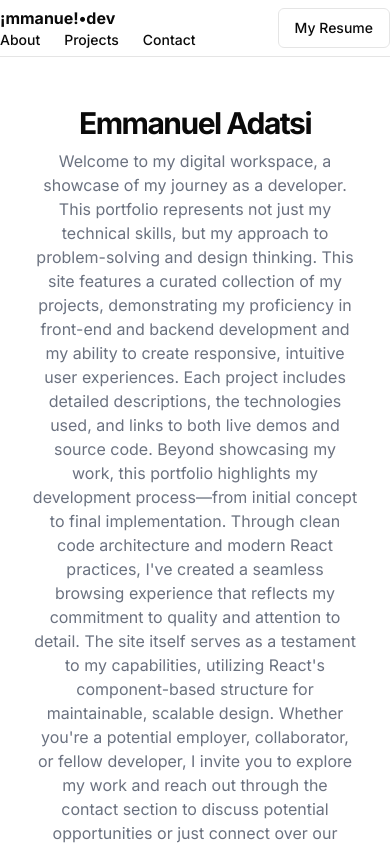
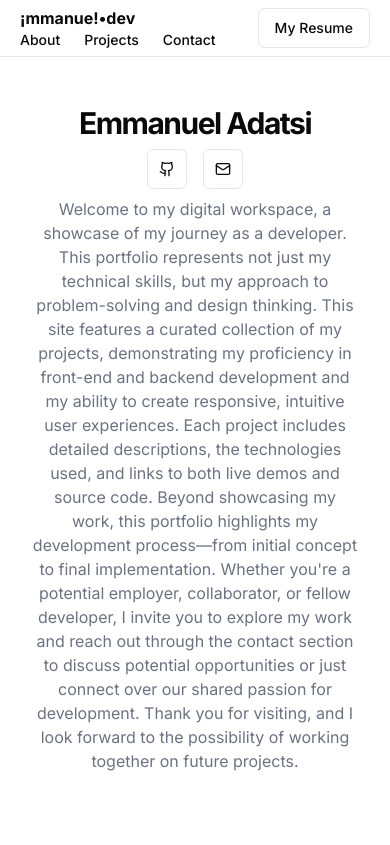
Before and after one commit to i-mmanuel/portfolio, a Next.js app: page / in a window 390 px wide. Shown: the top 845 px of the page. Built offline with nearby package versions, Linux system fonts and the light colour scheme.

Commit message:
refactor page layout to improve responsiveness and enhance content presentation

```diff
--- a/app/page.tsx
+++ b/app/page.tsx
@@ -9,8 +9,8 @@ import { ThemeToggle } from "@/components/theme-toggle";
 export default function Page() {
 	return (
 		<div className="min-h-screen bg-background">
-			<header className="sticky flex justify-center top-0 z-50 w-full border-b bg-background/95 backdrop-blur supports-[backdrop-filter]:bg-background/60">
-				<div className="container flex h-14 items-center">
+			<header className="sticky flex justify-center md:px-6 top-0 z-50 w-full border-b bg-background/95 backdrop-blur supports-[backdrop-filter]:bg-background/60">
+				<div className="container flex h-14 px-5 items-center">
 					<div className="mr-4 md:flex">
 						<Link className="mr-6 flex items-center space-x-2" href="/">
 							<span className="font-bold sm:inline-block">¡mmanue!•dev</span>
@@ -48,22 +48,6 @@ export default function Page() {
 								<h1 className="text-3xl font-bold tracking-tighter sm:text-4xl md:text-5xl lg:text-6xl/none">
 									Emmanuel Adatsi
 								</h1>
-								<p className="mx-auto max-w-[700px] text-gray-500 md:text-xl dark:text-gray-400">
-									Welcome to my digital workspace, a showcase of my journey as a developer. This portfolio represents
-									not just my technical skills, but my approach to problem-solving and design thinking. This site
-									features a curated collection of my projects, demonstrating my proficiency in front-end and backend
-									development and my ability to create responsive, intuitive user experiences. Each project includes
-									detailed descriptions, the technologies used, and links to both live demos and source code. Beyond
-									showcasing my work, this portfolio highlights my development process—from initial concept to final
-									implementation. Through clean code architecture and modern React practices, I've created a seamless
-									browsing experience that reflects my commitment to quality and attention to detail. The site itself
-									serves as a testament to my capabilities, utilizing React's component-based structure for
-									maintainable, scalable design. Whether you're a potential employer, collaborator, or fellow developer,
-									I invite you to explore my work and reach out through the contact section to discuss potential
-									opportunities or just connect over our shared passion for development. Thank you for visiting, and I
-									look forward to the possibility of working together on future projects.
-								</p>
-							</div>
 								<div className="space-x-4">
 									<Link href="https://github.com/i-mmanuel" target="_blank">
 										<Button variant="outline" size="icon">
@@ -77,6 +61,19 @@ export default function Page() {
 											<span className="sr-only">Email</span>
 										</Button>
 									</Link>
+								</div>
+								<p className="mx-auto max-w-[1200px] text-gray-500 md:text-xl dark:text-gray-400">
+									Welcome to my digital workspace, a showcase of my journey as a developer. This portfolio represents
+									not just my technical skills, but my approach to problem-solving and design thinking. This site
+									features a curated collection of my projects, demonstrating my proficiency in front-end and backend
+									development and my ability to create responsive, intuitive user experiences. Each project includes
+									detailed descriptions, the technologies used, and links to both live demos and source code. Beyond
+									showcasing my work, this portfolio highlights my development process—from initial concept to final
+									implementation. Whether you're a potential employer, collaborator, or fellow developer, I invite you
+									to explore my work and reach out through the contact section to discuss potential opportunities or
+									just connect over our shared passion for development. Thank you for visiting, and I look forward to
+									the possibility of working together on future projects.
+								</p>
 							</div>
 						</div>
 					</div>
```
Lines whose indentation alone changed are shown as unchanged.
